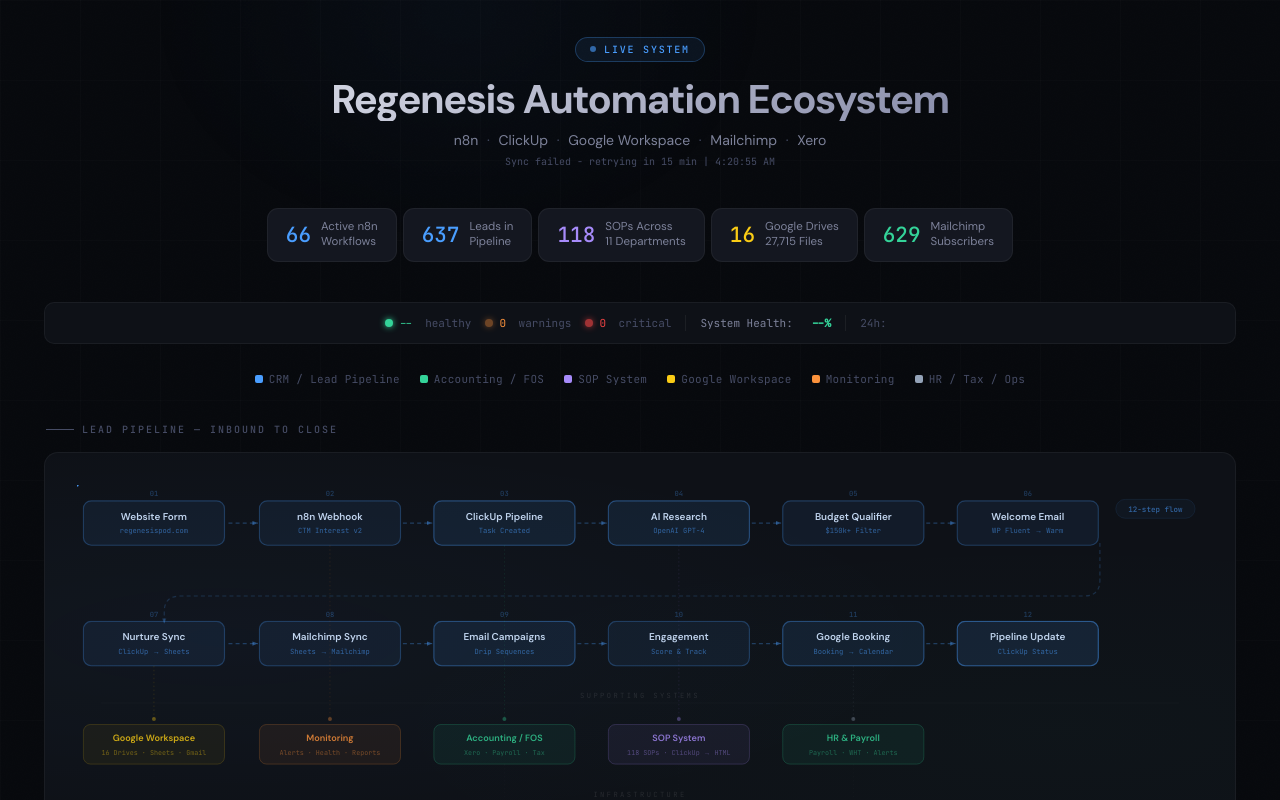
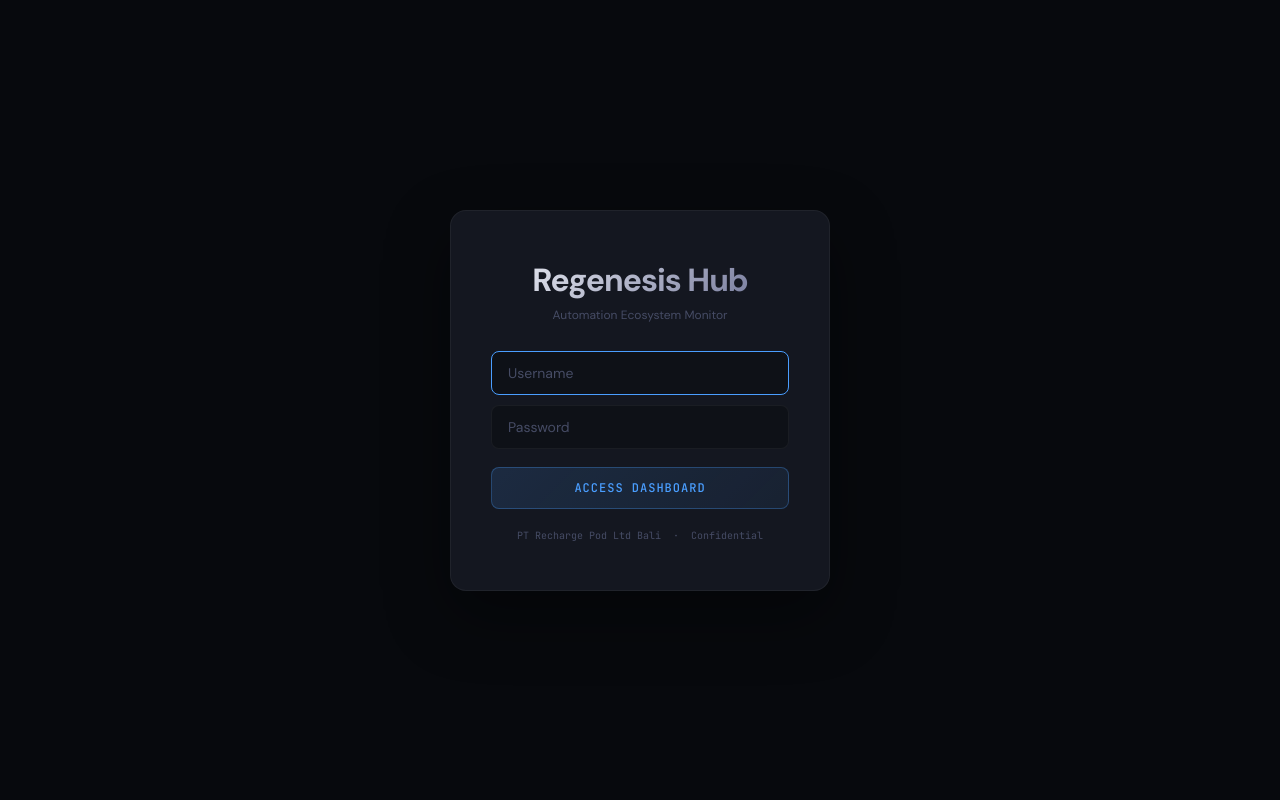
Before and after one commit to regenesis-systems/regenesis-hub, a plain HTML site: page _app.html in a window 1280 px wide. Shown: the top 800 px of the page. Drawn offline with Linux system fonts and the light colour scheme; no server answers.

Commit message:
Restore hub dashboard auth - passwords were stripped in prior deploy

```diff
--- a/_app.html
+++ b/_app.html
@@ -714,7 +714,7 @@
     <a href="https://app.clickup.com/9011197879/v/li/901608399496" target="_blank" rel="noopener" class="st c1" style="text-decoration:none;"><div class="n" data-count="637">0</div><div class="l">Leads in<br>Pipeline</div></a>
     <a href="https://sops.regenesispod.com" target="_blank" rel="noopener" class="st c2" style="text-decoration:none;"><div class="n" data-count="118">0</div><div class="l">SOPs Across<br>11 Departments</div></a>
     <a href="https://drive.google.com/drive/u/0/shared-drives" target="_blank" rel="noopener" class="st c3" style="text-decoration:none;"><div class="n" data-count="16">0</div><div class="l">Google Drives<br>27,715 Files</div></a>
-    <a href="https://us12.admin.mailchimp.com/?redirect_id=JGGy4nZqxI" target="_blank" rel="noopener" class="st c4" style="text-decoration:none;"><div class="n" id="stat-subscribers" data-count="629">0</div><div class="l">Mailchimp<br>Subscribers</div></a>
+    <div class="st c4"><div class="n" id="stat-subscribers" data-count="629">0</div><div class="l">Mailchimp<br>Subscribers</div></div>
   </div>
 
   <!-- Health Summary -->
@@ -1245,18 +1245,18 @@
 <script>
 // -- Authentication --
 var HUB_USERS = {
-  'justin': { name: 'Justin' },
-  'barrie': { name: 'Barrie' },
-  'tav':    { name: 'Tav' },
-  'matt':   { name: 'Matt' },
-  'ami':    { name: 'Ami' }
+  'justin': { password: 'regenesisjc26', name: 'Justin' },
+  'barrie': { password: 'regenesisbe26', name: 'Barrie' },
+  'tav':    { password: 'regenesistk26', name: 'Tav' },
+  'matt':   { password: 'regenesismw26', name: 'Matt' },
+  'ami':    { password: 'regenesisam26', name: 'Ami' }
 };
 
 function doLogin() {
   var user = document.getElementById('login-user').value.toLowerCase().trim();
   var pass = document.getElementById('login-pass').value;
   var errEl = document.getElementById('login-error');
-  if (HUB_USERS[user]) {
+  if (HUB_USERS[user] && HUB_USERS[user].password === pass) {
     sessionStorage.setItem('hub_user', user);
     document.getElementById('login-screen').classList.add('hidden');
     fetchHealthData();
@@ -1273,7 +1273,7 @@ document.addEventListener('DOMContentLoaded', function() {
   if (passInput) passInput.addEventListener('keydown', function(e) { if (e.key === 'Enter') doLogin(); });
   if (userInput) userInput.addEventListener('keydown', function(e) { if (e.key === 'Enter') document.getElementById('login-pass').focus(); });
   // Check if already logged in this session
-  if (true) {
+  if (sessionStorage.getItem('hub_user')) {
     document.getElementById('login-screen').classList.add('hidden');
   }
 });
@@ -1866,11 +1866,11 @@ document.addEventListener('click', function(e) {
 
 // -- Auto-refresh --
 // Only fetch if already logged in (session persists across refreshes)
-if (true) {
+if (sessionStorage.getItem('hub_user')) {
   fetchHealthData();
 }
 setInterval(function() {
-  if (true) fetchHealthData();
+  if (sessionStorage.getItem('hub_user')) fetchHealthData();
 }, REFRESH_INTERVAL);
 
 // Update "last synced" every minute
@@ -1881,21 +1881,5 @@ setInterval(function() {
   syncedEl.textContent = 'Last synced: ' + (diff < 1 ? 'just now' : diff + ' min ago') + '  |  Auto-refresh: 15 min';
 }, 60000);
 </script>
-
-<script>
-fetch('/api/whoami').then(function(r){return r.text()}).then(function(user){
-  user=user.trim().toLowerCase();
-  var ui=document.getElementById('login-user');
-  if(ui)ui.value=user;
-  sessionStorage.setItem('fos_user',user);
-  sessionStorage.setItem('hub_user',user);
-  if(typeof doLogin==='function')doLogin();
-  var ls=document.getElementById('login-screen');
-  if(ls){ls.classList.add('hidden');ls.style.display='none';}
-}).catch(function(){
-  var ls=document.getElementById('login-screen');
-  if(ls){ls.classList.add('hidden');ls.style.display='none';}
-});
-</script>
 </body>
 </html>
```
